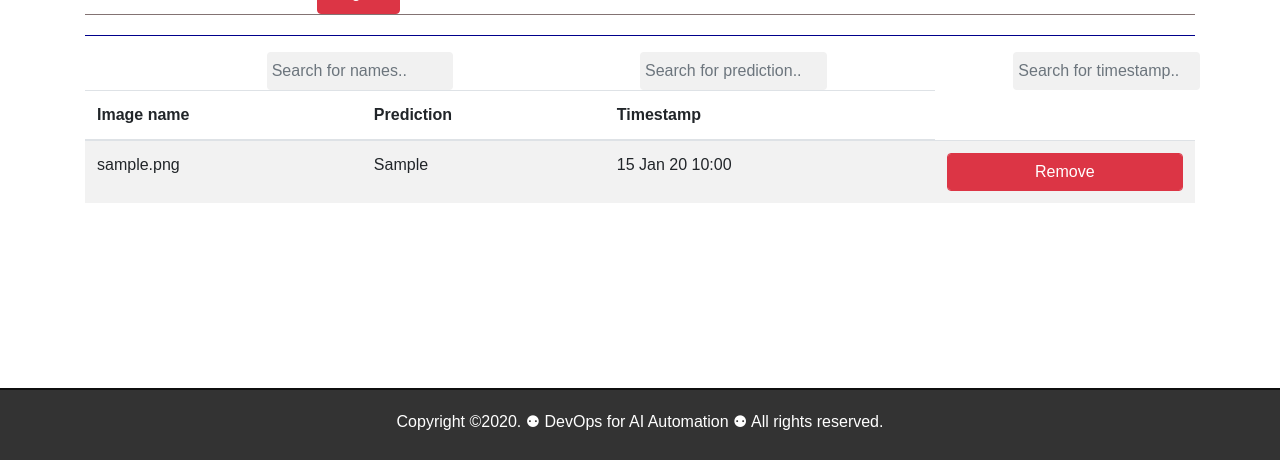
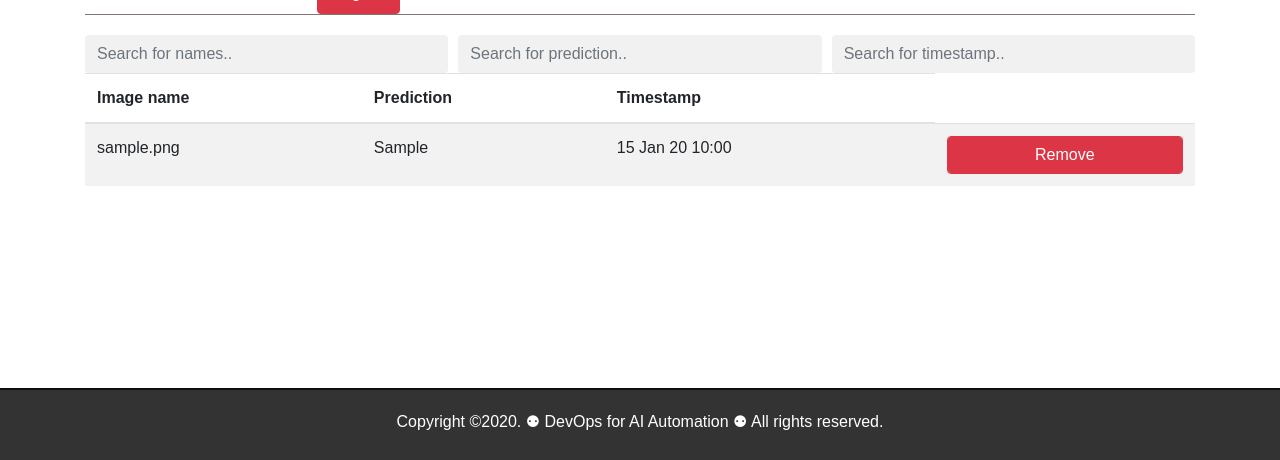
Before and after one commit to SheeNigami/emotion-predictor-web, a Flask app: page /view in a window 1280 px wide. Shown: the part 340-800 px from the top of the page. Run offline with Flask 2, Linux system fonts and the light colour scheme; the visitor is signed in with stand-in values (Sample User, id 1); tables that the repository leaves empty hold one stand-in row (values such as "Sample post"); some libraries are stand-ins or nearby versions.

Commit message:
Update view.html part 2 please work

```diff
--- a/application/templates/view.html
+++ b/application/templates/view.html
@@ -2,14 +2,16 @@
 {% extends "layout.html" %}
 <!-- The block content replace the one encapsulated in  layout.html -->
 {% block content %}
-        <hr>
       <div class="form-row">
-        <div class="col"></div>
+        <div class="col">
         <input class="form-control col-sm" type="text" id="myInput" onkeyup="myFunction(0)" placeholder="Search for names..">
-        <div class="col"></div>
+        </div>
+        <div class="col">
         <input class="form-control col-sm" type="text" id="myInput" onkeyup="myFunction(1)" placeholder="Search for prediction..">
-        <div class="col"></div>
+        </div>
+        <div class="col">
         <input class="form-control col-sm" type="text" id="myInput" onkeyup="myFunction(2)" placeholder="Search for timestamp..">
+        </div>
       </div>
         <table class="table table-striped" id="myTable">
             <thead>
```
